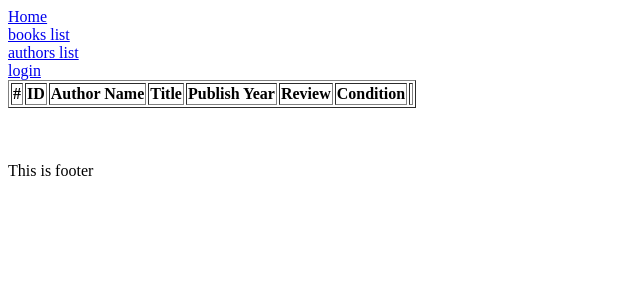
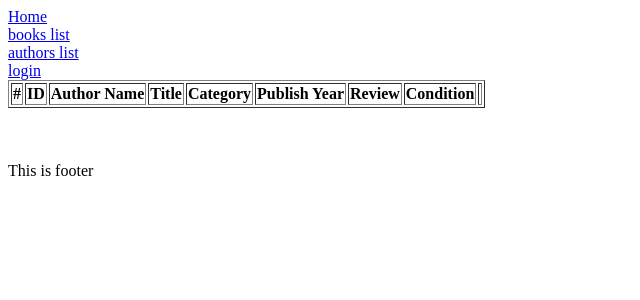
Before and after one commit to AndreyKhoroshun/booksharing, a Django app: page /books/books-list/ in a window 1280 px wide. Shown: the top 300 px of the page, without its empty margins (0-640 px from the left). Run offline with Django 3.2, Linux system fonts and the light colour scheme; data that the repository does not hold is empty.

Commit message:
change template (add category)

```diff
--- a/app/books/templates/books/book_list.html
+++ b/app/books/templates/books/book_list.html
@@ -13,6 +13,7 @@
     <th>ID</th>
     <th>Author Name</th>
     <th>Title</th>
+    <th>Category</th>
     <th>Publish Year</th>
     <th>Review</th>
     <th>Condition</th>
@@ -27,6 +28,7 @@
                 {{ object.author.last_name }}
             </td>
             <td>{{ object.title }}</td>
+            <td>{{ object.category.name }}</td>
             <td>{{ object.publish_year }}</td>
             <td>{{ object.review }}</td>
             <td>{{ object.condition }}</td>
```
